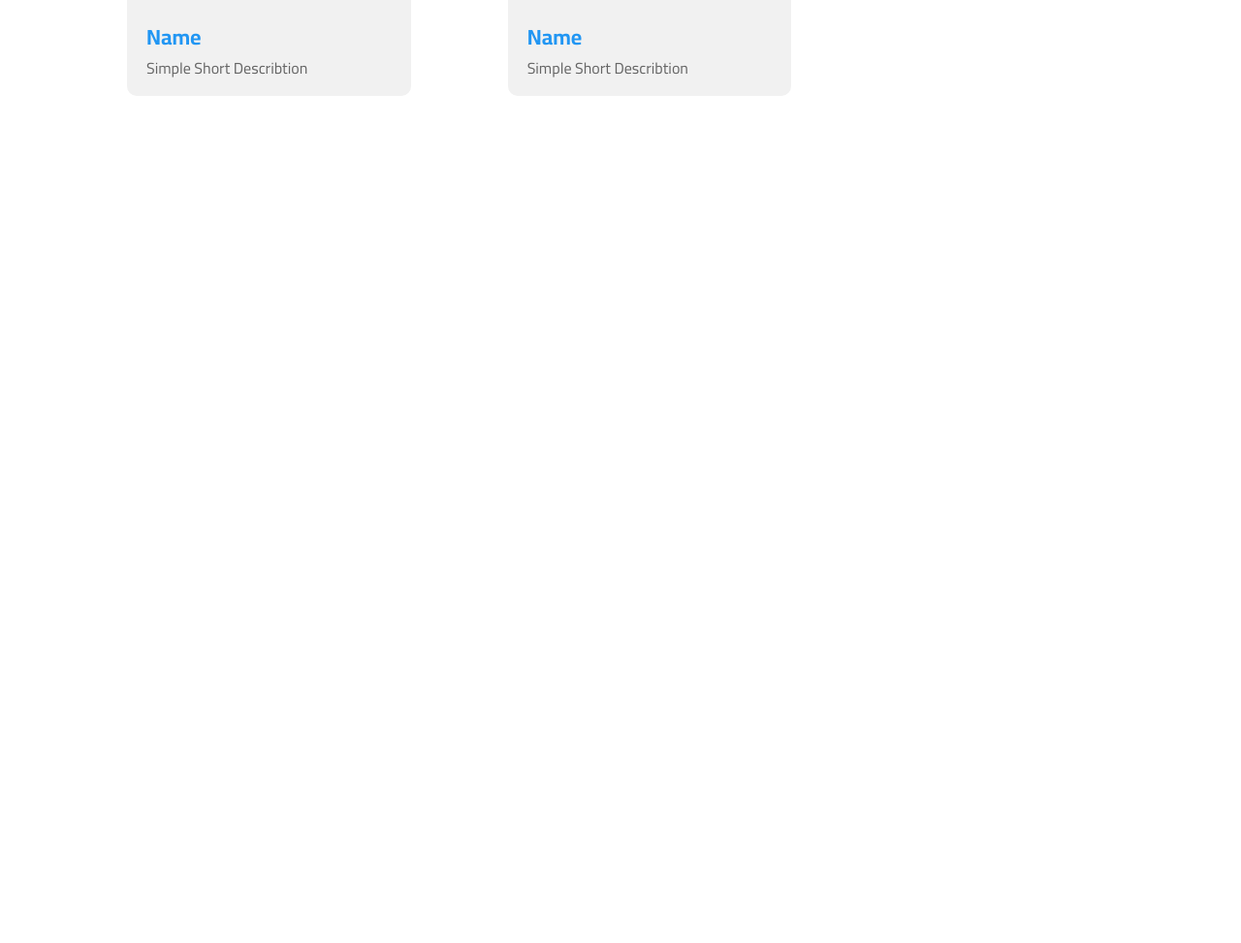
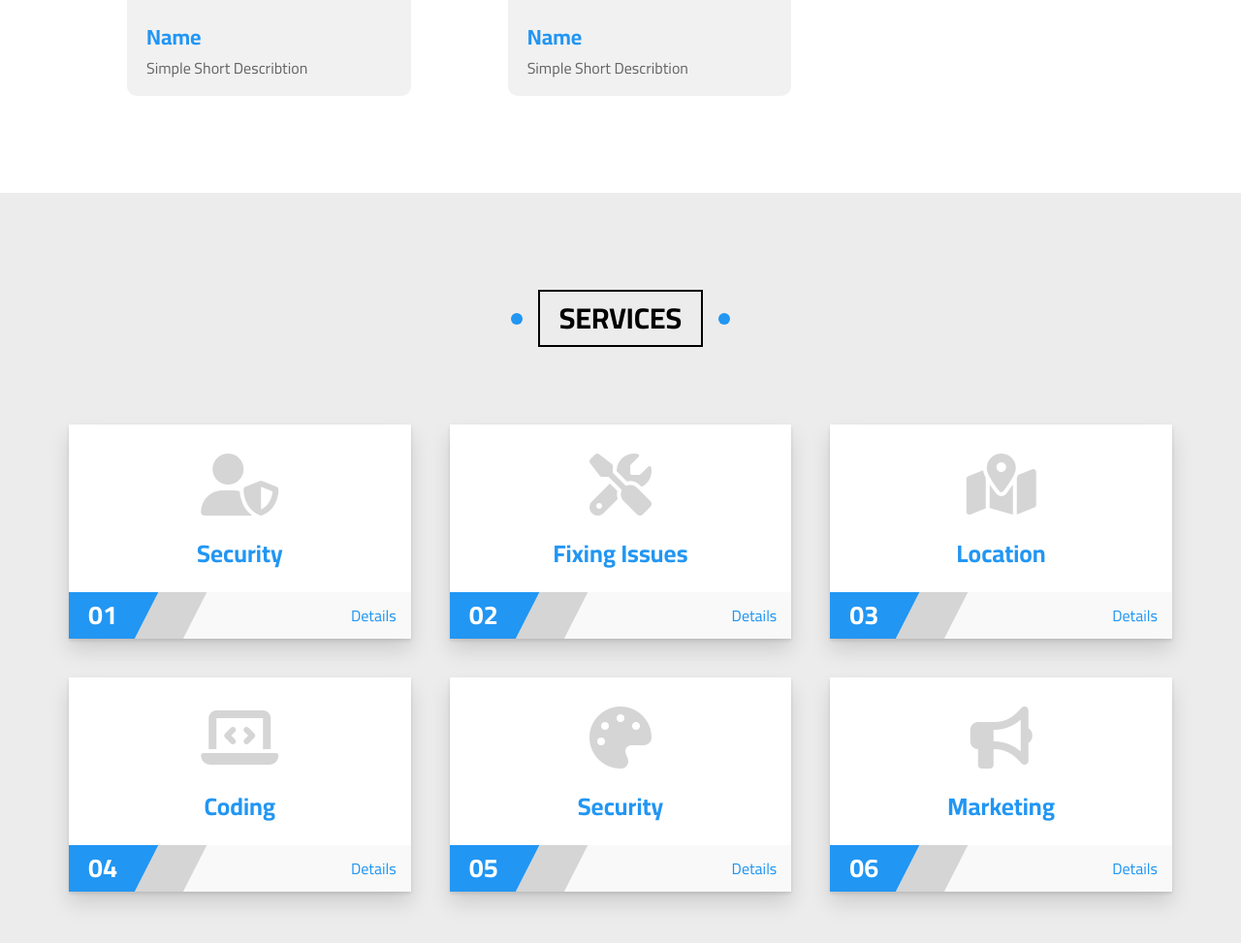
Before and after one commit to MeowW8457/Template-3, a plain HTML site: page index.html in a window 1280 px wide. Shown: the part 6427-7400 px from the top of the page at 97% size. Before the commit the page ends 6626 px from the top, so only its background shows below. Drawn offline with Linux system fonts and the light colour scheme.

Commit message:
Finished Services Section

```diff
--- a/css/sokar.css
+++ b/css/sokar.css
@@ -780,3 +780,90 @@ header .mega-menu .links i {
   margin-bottom: 20px;
 }
 /* End Team */
+/* Start Services */
+.services {
+  padding-top: var(--main-padding-top);
+  padding-bottom: var(--main-padding-bottom);
+  background-color: var(--section-background);
+}
+.services .container {
+  display: grid;
+  grid-template-columns: repeat(auto-fill, minmax(300px, 1fr));
+  gap: 40px;
+}
+.services .box {
+  position: relative;
+  text-align: center;
+  background-color: #fff;
+  box-shadow: 0 12px 20px 0 rgb(0 0 0 / 13%), 0 2px 4px 0 rgb(0 0 0 / 12%);
+  counter-increment: serv;
+  overflow: hidden;
+  transition: var(--main-transition);
+}
+.services .box::before {
+  content: "";
+  position: absolute;
+  top: 0;
+  left: 0;
+  width: 100%;
+  height: 3px;
+  background-color: var(--main-color);
+  transform: scaleX(0);
+  transition: var(--main-transition);
+}
+.services .box:hover {
+  transform: translateY(-15px);
+}
+.services .box:hover::before {
+  transform: scaleX(1);
+}
+.services .box i {
+  color: #d5d5d5;
+  padding: 30px 0 0;
+}
+.services .box h3 {
+  font-size: 25px;
+  color: var(--main-color);
+}
+.services .box .info {
+  position: relative;
+  display: flex;
+  justify-content: flex-end;
+  background-color: #f9f9f9;
+}
+.services .box .info::before {
+  content: "0" counter(serv);
+  position: absolute;
+  left: 20px;
+  top: 50%;
+  transform: translateY(-50%);
+  font-size: 27px;
+  font-weight: bold;
+  z-index: 4;
+  color: white;
+}
+.services .box .info::after {
+  content: "";
+  position: absolute;
+  height: 100%;
+  width: 100px;
+  background-color: var(--main-color);
+  left: 0;
+  transform: skewX(-27deg) translateX(-20px);
+}
+.services .box .info a {
+  display: block;
+  padding: 15px;
+  color: var(--main-color);
+}
+.services .box .info a::before {
+  content: "";
+  position: absolute;
+  height: 100%;
+  width: 50px;
+  background-color: #d5d5d5;
+  top: 0;
+  left: 80px;
+  transform: skewX(-27deg);
+}
+/* End Services */
--- a/index.html
+++ b/index.html
@@ -600,5 +600,66 @@
       </div>
     </section>
     <!-- End Team -->
+    <!-- Start Services -->
+    <section class="services" id="services">
+      <h2 class="main-title">Services</h2>
+      <div class="container">
+        <div class="box">
+          <div class="srv">
+            <i class="fas fa-user-shield fa-4x"></i>
+            <h3>Security</h3>
+          </div>
+          <div class="info">
+            <a href="#">Details</a>
+          </div>
+        </div>
+        <div class="box">
+          <div class="srv">
+            <i class="fas fa-tools fa-4x"></i>
+            <h3>Fixing Issues</h3>
+          </div>
+          <div class="info">
+            <a href="#">Details</a>
+          </div>
+        </div>
+        <div class="box">
+          <div class="srv">
+            <i class="fas fa-map-marked-alt fa-4x"></i>
+            <h3>Location</h3>
+          </div>
+          <div class="info">
+            <a href="#">Details</a>
+          </div>
+        </div>
+        <div class="box">
+          <div class="srv">
+            <i class="fas fa-laptop-code fa-4x"></i>
+            <h3>Coding</h3>
+          </div>
+          <div class="info">
+            <a href="#">Details</a>
+          </div>
+        </div>
+        <div class="box">
+          <div class="srv">
+            <i class="fas fa-palette fa-4x"></i>
+            <h3>Security</h3>
+          </div>
+          <div class="info">
+            <a href="#">Details</a>
+          </div>
+        </div>
+        <div class="box">
+          <div class="srv">
+            <i class="fas fa-bullhorn fa-4x"></i>
+            <h3>Marketing</h3>
+          </div>
+          <div class="info">
+            <a href="#">Details</a>
+          </div>
+        </div>
+      </div>
+    </section>
+    <!-- End Services -->
   </body>
 </html>
```
